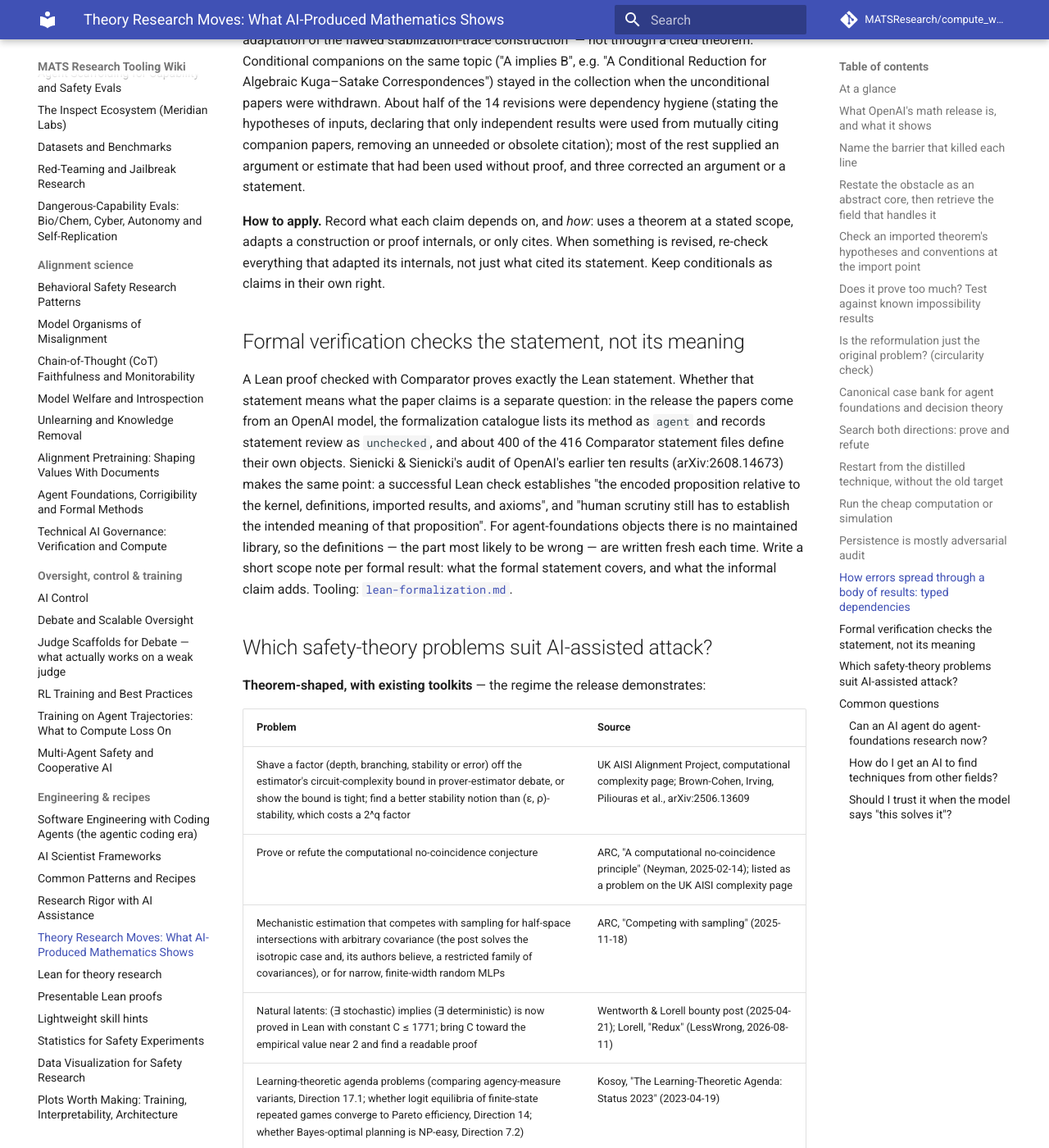
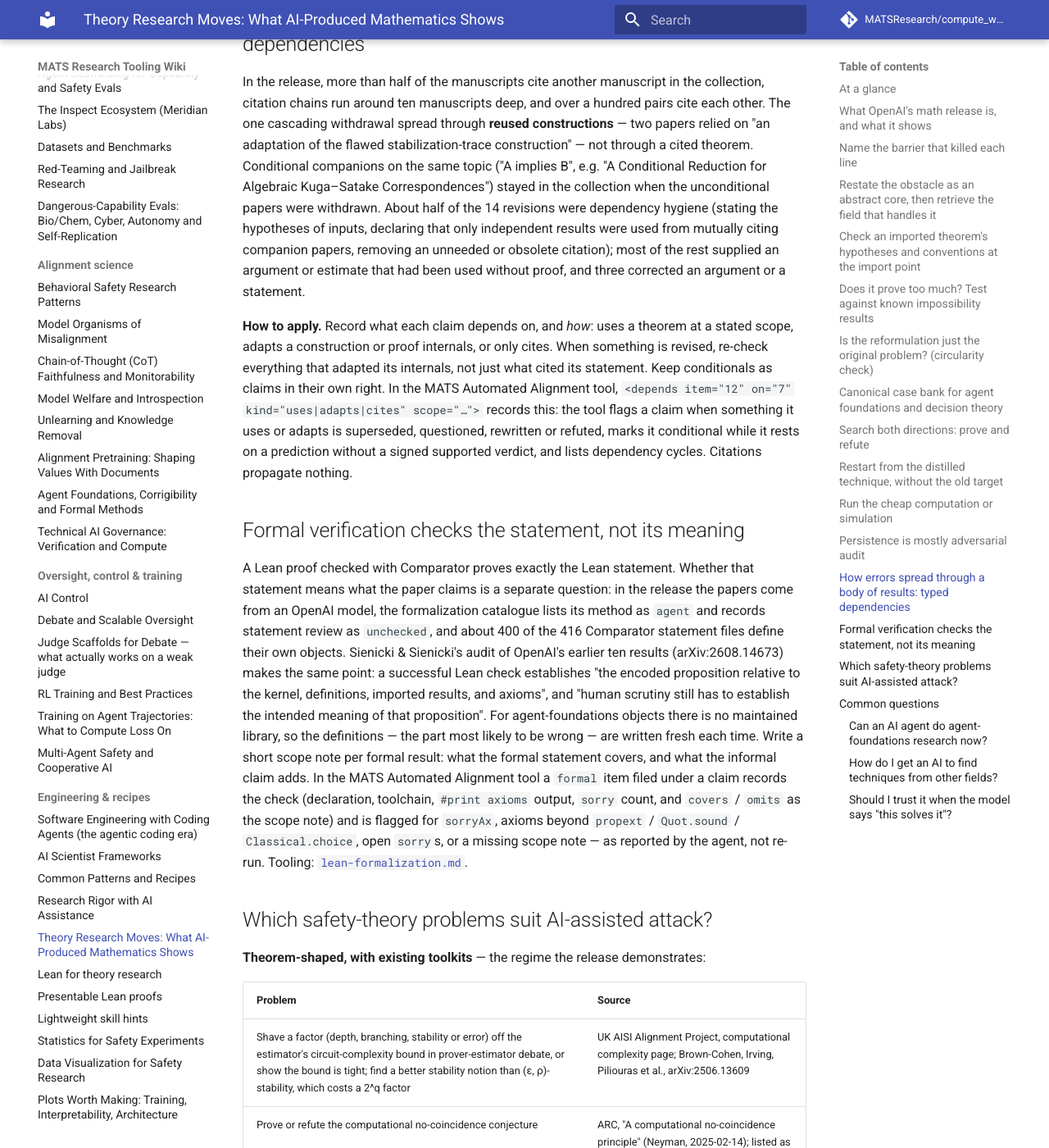
Before and after one commit to MATSResearch/compute_wiki, an MkDocs documentation site: the page built from docs/engineering/theory-research.md, in a window 1280 px wide and 1400 px high, scrolled down 8292 px. Shown: the whole window at 82% size. Built offline with MkDocs 1.6.1 and Material for MkDocs 9.7.7, drawn with Linux system fonts in a browser that asks for light colours; comment, search, counter and statistics services are not loaded; some of the changed text lies outside the part shown.

Commit message:
theory-research: Cases, Restart, claim dependencies and formal record in the AAR tool (DAS-513) (#24)
Co-authored-by: Claude Opus 5.5 <noreply@anthropic.com>

```diff
--- a/docs/engineering/theory-research.md
+++ b/docs/engineering/theory-research.md
@@ -104,7 +104,7 @@ The Mahler-conjecture summary repeatedly tested candidate inequalities against a
 | **Procrastination paradox** | An agent that trusts its successor can defer forever (tiling) |
 | **Sleeping Beauty** | Credences under memory erasure and a variable number of awakenings (anthropics) |
 
-**How to apply.** For each candidate, write its verdict on every case before proving anything about it, and report which desiderata it gives up. ARC's builder–breaker methodology for ELK, and Thornley's use of his shutdown theorems as a search guide (to be sure an agent won't manipulate the button, "we must be sure that this agent violates at least one of the theorems' conditions"), are this loop done by hand.
+**How to apply.** For each candidate, write its verdict on every case before proving anything about it, and report which desiderata it gives up. ARC's builder–breaker methodology for ELK, and Thornley's use of his shutdown theorems as a search guide (to be sure an agent won't manipulate the button, "we must be sure that this agent violates at least one of the theorems' conditions"), are this loop done by hand. In the MATS Automated Alignment tool, **Cases** on a question, prediction or exploration draws three of these cases and one result from [the no-go list](#does-it-prove-too-much-test-against-known-impossibility-results) at random; the tool's lists (`CASE_BANK`, `NO_GO_BANK` in the dashboards repo) copy this page's wording, so change it here first.
 
 ## Search both directions: prove and refute
 
@@ -114,7 +114,7 @@ Run a refutation attempt alongside the proof attempt, ideally as a separate thre
 
 ## Restart from the distilled technique, without the old target
 
-In the irrationality-exponent-of-π summary, the first run's argument suggested exponents approaching two (section 36) and "appeared to accommodate every μ>2" (section 37), yet it kept the weaker 62/25 bound through eight more audit sections, to the end of the run. A separate run, seeded with the technique but not the earlier bound, proved the irrationality exponent of π is 2. When an argument looks stronger than the claim you are defending, and repeated audits find no flaw, start fresh from the technique with the target left open.
+In the irrationality-exponent-of-π summary, the first run's argument suggested exponents approaching two (section 36) and "appeared to accommodate every μ>2" (section 37), yet it kept the weaker 62/25 bound through eight more audit sections, to the end of the run. A separate run, seeded with the technique but not the earlier bound, proved the irrationality exponent of π is 2. When an argument looks stronger than the claim you are defending, and repeated audits find no flaw, start fresh from the technique with the target left open. In the MATS Automated Alignment tool, **Restart from here** on a node opens such a thread, seeded with the node and told not to inherit the old target; you name the technique.
 
 ## Run the cheap computation or simulation
 
@@ -130,11 +130,11 @@ In the reasoning summaries the line that worked usually arrived late (section 31
 
 In the release, more than half of the manuscripts cite another manuscript in the collection, citation chains run around ten manuscripts deep, and over a hundred pairs cite each other. The one cascading withdrawal spread through **reused constructions** — two papers relied on "an adaptation of the flawed stabilization-trace construction" — not through a cited theorem. Conditional companions on the same topic ("A implies B", e.g. "A Conditional Reduction for Algebraic Kuga–Satake Correspondences") stayed in the collection when the unconditional papers were withdrawn. About half of the 14 revisions were dependency hygiene (stating the hypotheses of inputs, declaring that only independent results were used from mutually citing companion papers, removing an unneeded or obsolete citation); most of the rest supplied an argument or estimate that had been used without proof, and three corrected an argument or a statement.
 
-**How to apply.** Record what each claim depends on, and *how*: uses a theorem at a stated scope, adapts a construction or proof internals, or only cites. When something is revised, re-check everything that adapted its internals, not just what cited its statement. Keep conditionals as claims in their own right.
+**How to apply.** Record what each claim depends on, and *how*: uses a theorem at a stated scope, adapts a construction or proof internals, or only cites. When something is revised, re-check everything that adapted its internals, not just what cited its statement. Keep conditionals as claims in their own right. In the MATS Automated Alignment tool, `<depends item="12" on="7" kind="uses|adapts|cites" scope="…">` records this: the tool flags a claim when something it uses or adapts is superseded, questioned, rewritten or refuted, marks it conditional while it rests on a prediction without a signed supported verdict, and lists dependency cycles. Citations propagate nothing.
 
 ## Formal verification checks the statement, not its meaning
 
-A Lean proof checked with Comparator proves exactly the Lean statement. Whether that statement means what the paper claims is a separate question: in the release the papers come from an OpenAI model, the formalization catalogue lists its method as `agent` and records statement review as `unchecked`, and about 400 of the 416 Comparator statement files define their own objects. Sienicki & Sienicki's audit of OpenAI's earlier ten results (arXiv:2608.14673) makes the same point: a successful Lean check establishes "the encoded proposition relative to the kernel, definitions, imported results, and axioms", and "human scrutiny still has to establish the intended meaning of that proposition". For agent-foundations objects there is no maintained library, so the definitions — the part most likely to be wrong — are written fresh each time. Write a short scope note per formal result: what the formal statement covers, and what the informal claim adds. Tooling: [`lean-formalization.md`](lean-formalization.md).
+A Lean proof checked with Comparator proves exactly the Lean statement. Whether that statement means what the paper claims is a separate question: in the release the papers come from an OpenAI model, the formalization catalogue lists its method as `agent` and records statement review as `unchecked`, and about 400 of the 416 Comparator statement files define their own objects. Sienicki & Sienicki's audit of OpenAI's earlier ten results (arXiv:2608.14673) makes the same point: a successful Lean check establishes "the encoded proposition relative to the kernel, definitions, imported results, and axioms", and "human scrutiny still has to establish the intended meaning of that proposition". For agent-foundations objects there is no maintained library, so the definitions — the part most likely to be wrong — are written fresh each time. Write a short scope note per formal result: what the formal statement covers, and what the informal claim adds. In the MATS Automated Alignment tool a `formal` item filed under a claim records the check (declaration, toolchain, `#print axioms` output, `sorry` count, and `covers` / `omits` as the scope note) and is flagged for `sorryAx`, axioms beyond `propext` / `Quot.sound` / `Classical.choice`, open `sorry`s, or a missing scope note — as reported by the agent, not re-run. Tooling: [`lean-formalization.md`](lean-formalization.md).
 
 ## Which safety-theory problems suit AI-assisted attack?
 
```
